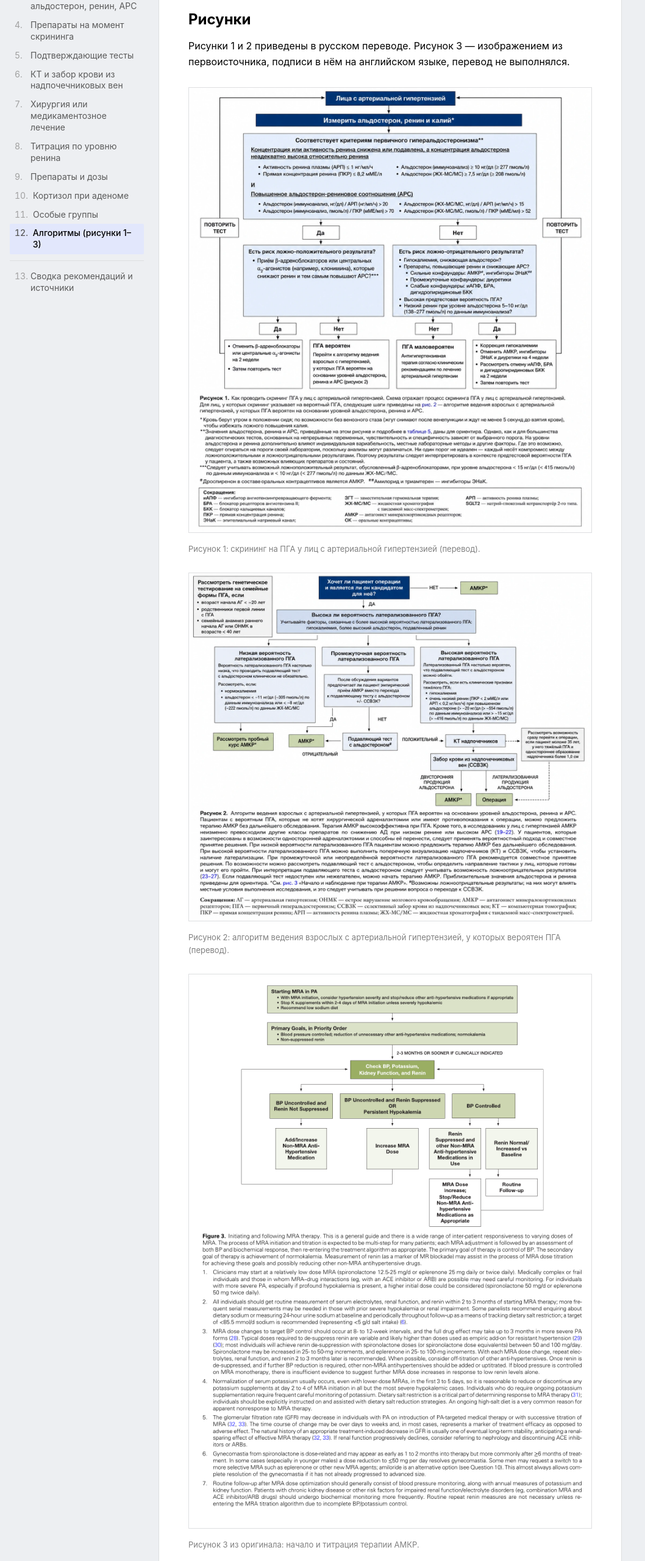
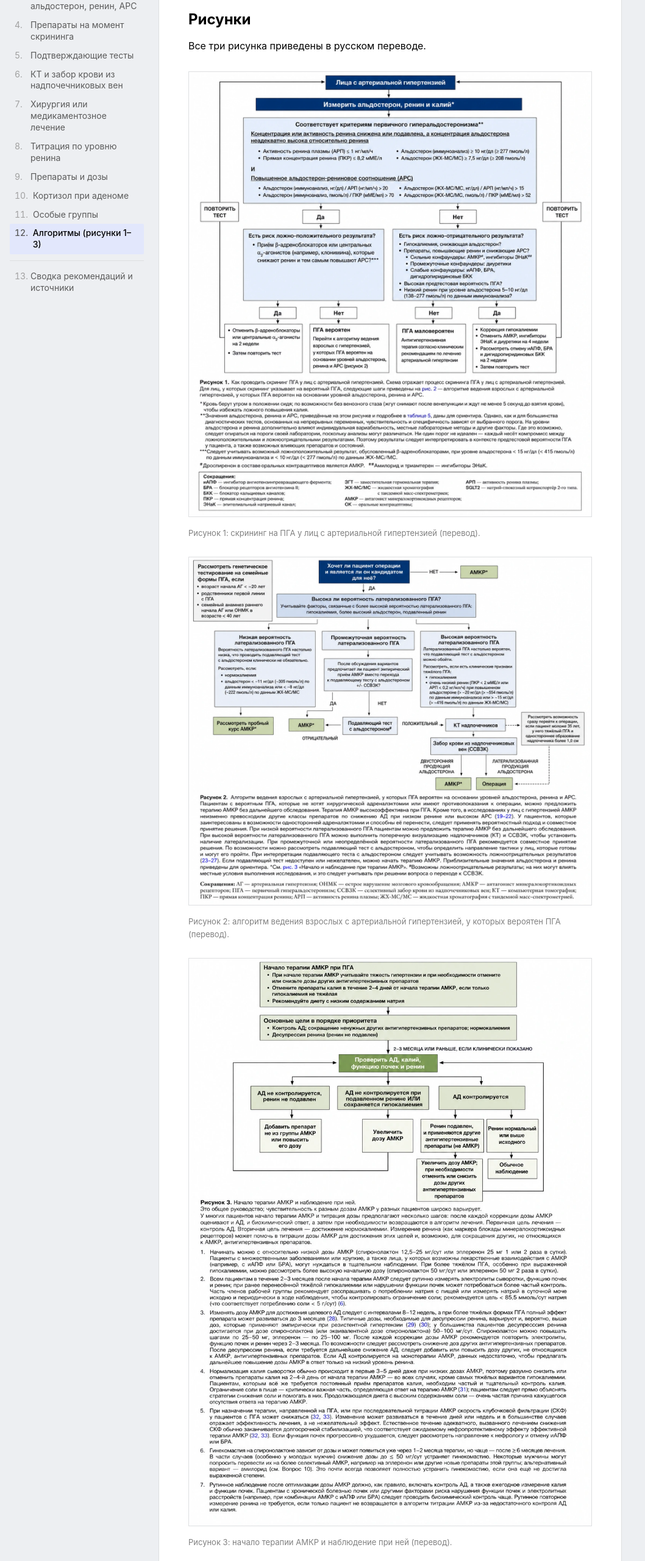
Before and after one commit to Ostanin-app/obzory-kr, a plain HTML site: page giperaldosteronizm-es2025/12.html in a window 1280 px wide. Shown: the part 240-2800 px from the top of the page at 61% size, without its empty margins (0-1058 px from the left). Drawn offline with Linux system fonts and the light colour scheme.

Commit message:
Рисунок 3 переведён на русский: fig3.webp, оригинал сохранён как fig3-en.png, страницы 1, 12 и 13 приведены в соответствие

```diff
--- a/giperaldosteronizm-es2025/12.html
+++ b/giperaldosteronizm-es2025/12.html
@@ -56,7 +56,7 @@
     <div class="crumb">Блок 12 из 13</div>
     <h1>12. Алгоритмы (рисунки 1–3)</h1>
 <h2>Рисунки</h2>
-<p>Рисунки 1 и 2 приведены в русском переводе. Рисунок 3 — изображением из первоисточника, подписи в нём на английском языке, перевод не выполнялся.</p>
+<p>Все три рисунка приведены в русском переводе.</p>
 <figure class="fig">
   <img src="figures/fig1.webp" alt="Рисунок 1. Скрининг на первичный гиперальдостеронизм у лиц с артериальной гипертензией.">
   <figcaption>Рисунок 1: скрининг на ПГА у лиц с артериальной гипертензией (перевод).</figcaption>
@@ -68,8 +68,8 @@
 </figure>
 
 <figure class="fig">
-  <img src="figures/fig3.png" alt="Figure 3. Initiating and following MRA therapy.">
-  <figcaption>Рисунок 3 из оригинала: начало и титрация терапии АМКР.</figcaption>
+  <img src="figures/fig3.webp" alt="Рисунок 3. Начало терапии АМКР и наблюдение при ней.">
+  <figcaption>Рисунок 3: начало терапии АМКР и наблюдение при ней (перевод).</figcaption>
 </figure>
     <nav class="pager">
       <a class="prev" href="11.html">Особые группы</a>
```
Also changed, not shown: giperaldosteronizm-es2025/01.html (+1 -1 lines), giperaldosteronizm-es2025/13.html (+1 -1 lines), giperaldosteronizm-es2025/figures/fig3-en.png (renamed from giperaldosteronizm-es2025/figures/fig3.png), giperaldosteronizm-es2025/figures/fig3.webp (added), 3 other files.
